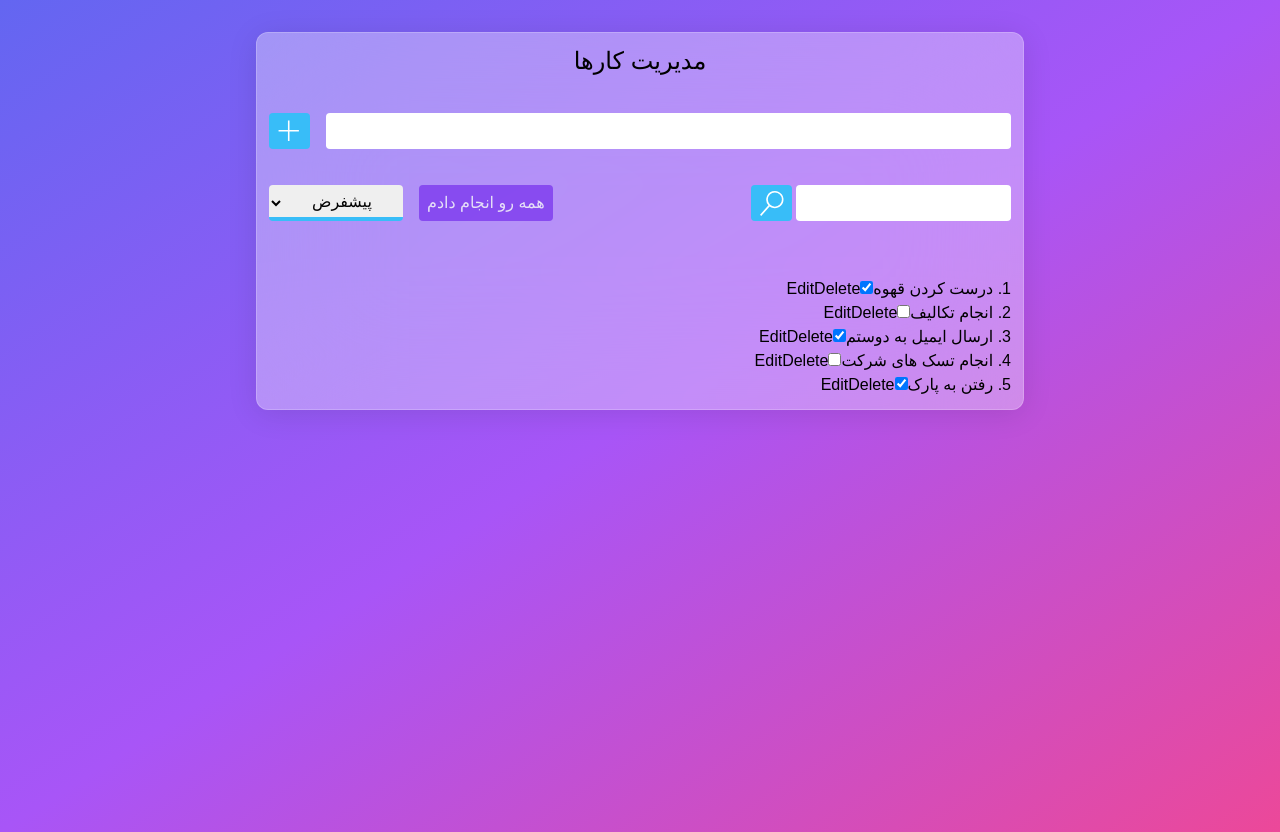
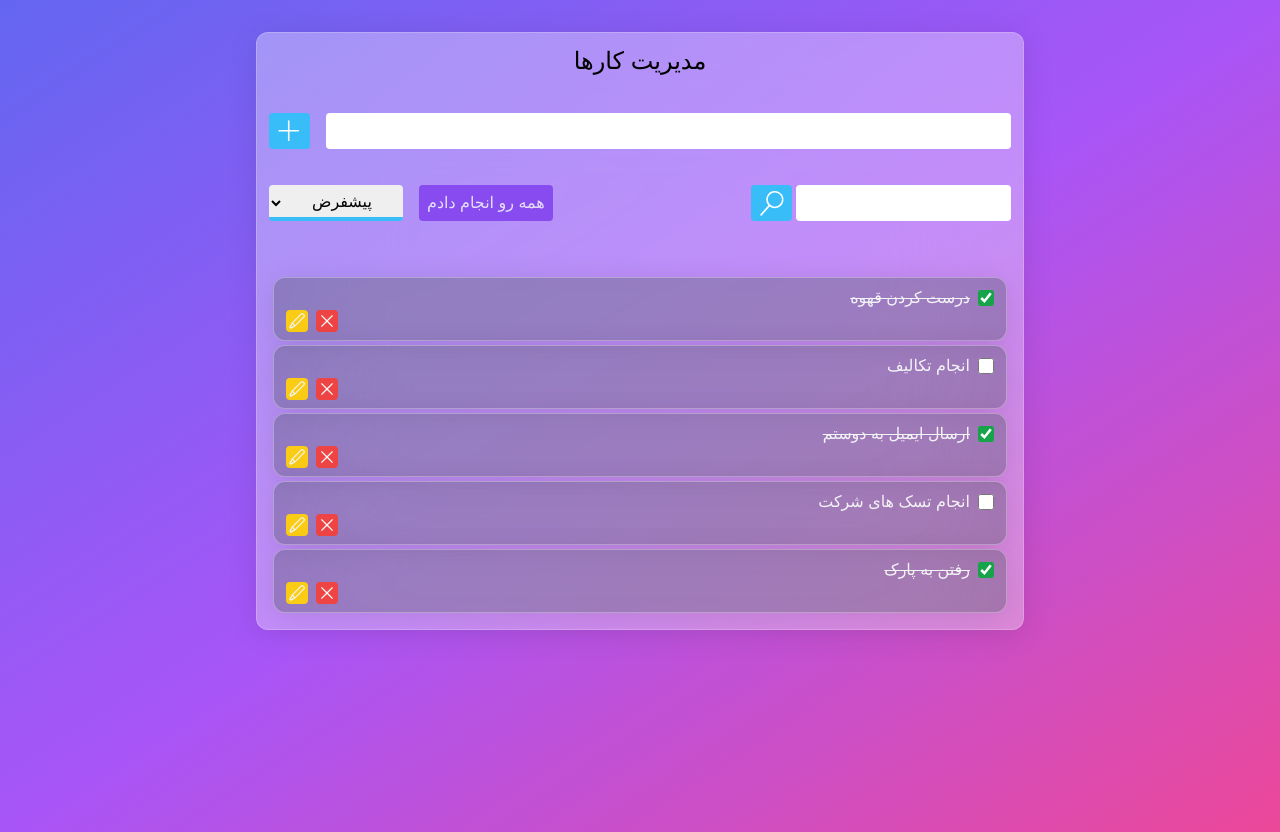
Before and after one commit to MohammadBohluli/react-todo-app, a React (Vite) app: page / in a window 1280 px wide. Built offline with nearby package versions, Linux system fonts and the light colour scheme; a small style sheet from the web is missing.

Commit message:
styling task list

```diff
--- a/src/components/TaskList.tsx
+++ b/src/components/TaskList.tsx
@@ -1,3 +1,4 @@
+import { VscEdit, VscChromeClose } from "react-icons/vsc";
 import { Task } from "../App";
 
 interface Props {
@@ -27,19 +28,40 @@ const TaskList = ({
 
   return (
     <div>
-      <ul>
-        {taskListStatus.map((taskItem, index) => (
+      <ul className="">
+        {taskListStatus.map((taskItem) => (
           <li key={taskItem.id}>
-            <div>
-              <span>{index + 1}. </span>
-              {taskItem.task}
-              <input
-                type="checkbox"
-                checked={taskItem.complate}
-                onChange={() => onToggleComplete(taskItem.id)}
-              />
-              <button onClick={() => onDeleteTask(taskItem.id)}>Delete</button>
-              <button onClick={() => onSelectedTask(taskItem)}>Edit</button>
+            <div
+              className="bg-gray-700 text-gray-100 m-1 bg-opacity-[0.33] rounded-xl
+              shadow-[0_4px_30px_rgba(0,0,0,0.1)] backdrop-blur-3xl border-white/[0.3]
+              border-[1px] py-2 px-3 hover:opacity-90"
+            >
+              <div className="flex gap-2 items-center">
+                <input
+                  type="checkbox"
+                  checked={taskItem.complate}
+                  onChange={() => onToggleComplete(taskItem.id)}
+                  className="accent-green-600 w-4 h-4"
+                />
+                <span className={`${taskItem.complate ? "line-through" : ""}`}>
+                  {taskItem.task}
+                </span>
+              </div>
+
+              <div className="flex justify-end gap-2">
+                <button
+                  onClick={() => onDeleteTask(taskItem.id)}
+                  className="bg-red-500 p-[2px] rounded hover:bg-red-600"
+                >
+                  <VscChromeClose size={18} />
+                </button>
+                <button
+                  onClick={() => onSelectedTask(taskItem)}
+                  className="bg-yellow-400 p-[2px] rounded hover:bg-yellow-500"
+                >
+                  <VscEdit size={18} />
+                </button>
+              </div>
             </div>
           </li>
         ))}
```
